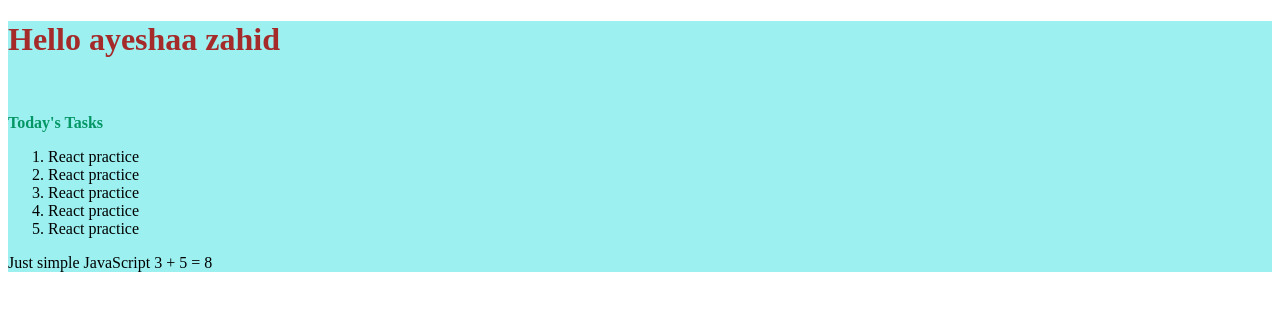
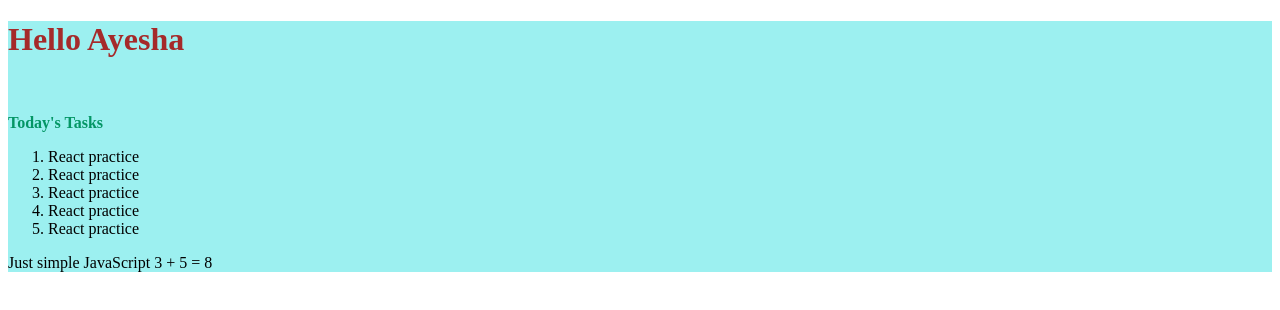
Before and after one commit to AishaZahid21/ReactCourse, a React (Create React App) app: page / in a window 1280 px wide. Shown: the top 310 px of the page. Built offline with nearby package versions, Linux system fonts and the light colour scheme.

Commit message:
use prop to send value

```diff
--- a/src/index.js
+++ b/src/index.js
@@ -2,9 +2,9 @@ import React from "react";
 import ReactDom from "react-dom";
 import './index.css';
 
-function Hi(){
+function Hi(prop){
   return <div class="main">
-    <h1 class="header">Hello ayeshaa zahid</h1>
+    <h1 class="header">Hello {prop.name}</h1>
     <br/>
     <p class="ptag"><strong>Today's Tasks</strong></p>
     <ol class="list">
@@ -18,4 +18,4 @@ function Hi(){
   </div>;
 }
 
-ReactDom.render(<Hi/>,document.querySelector("#root"));
+ReactDom.render(<Hi name="Ayesha"/>,document.querySelector("#root"));
```
